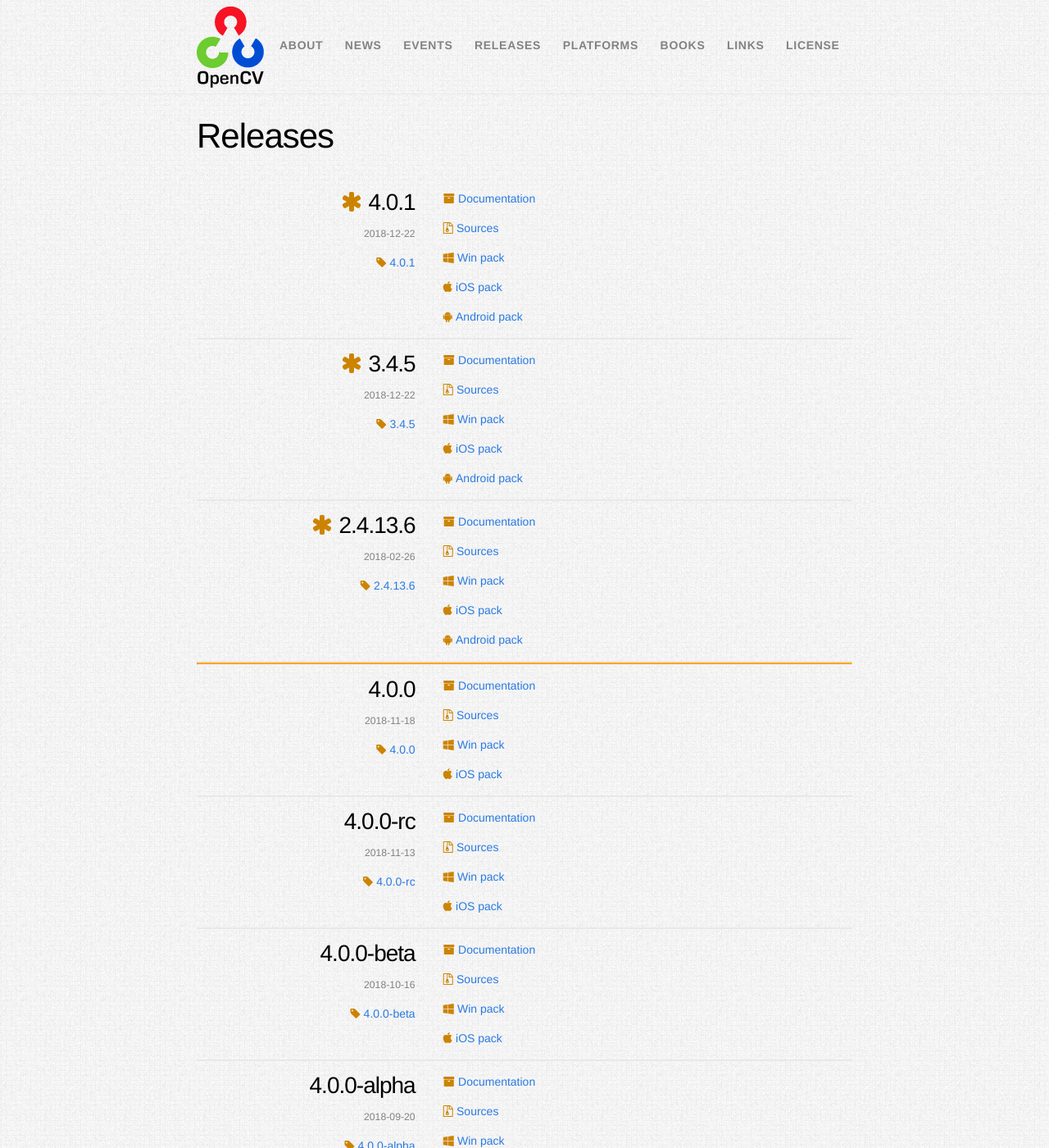
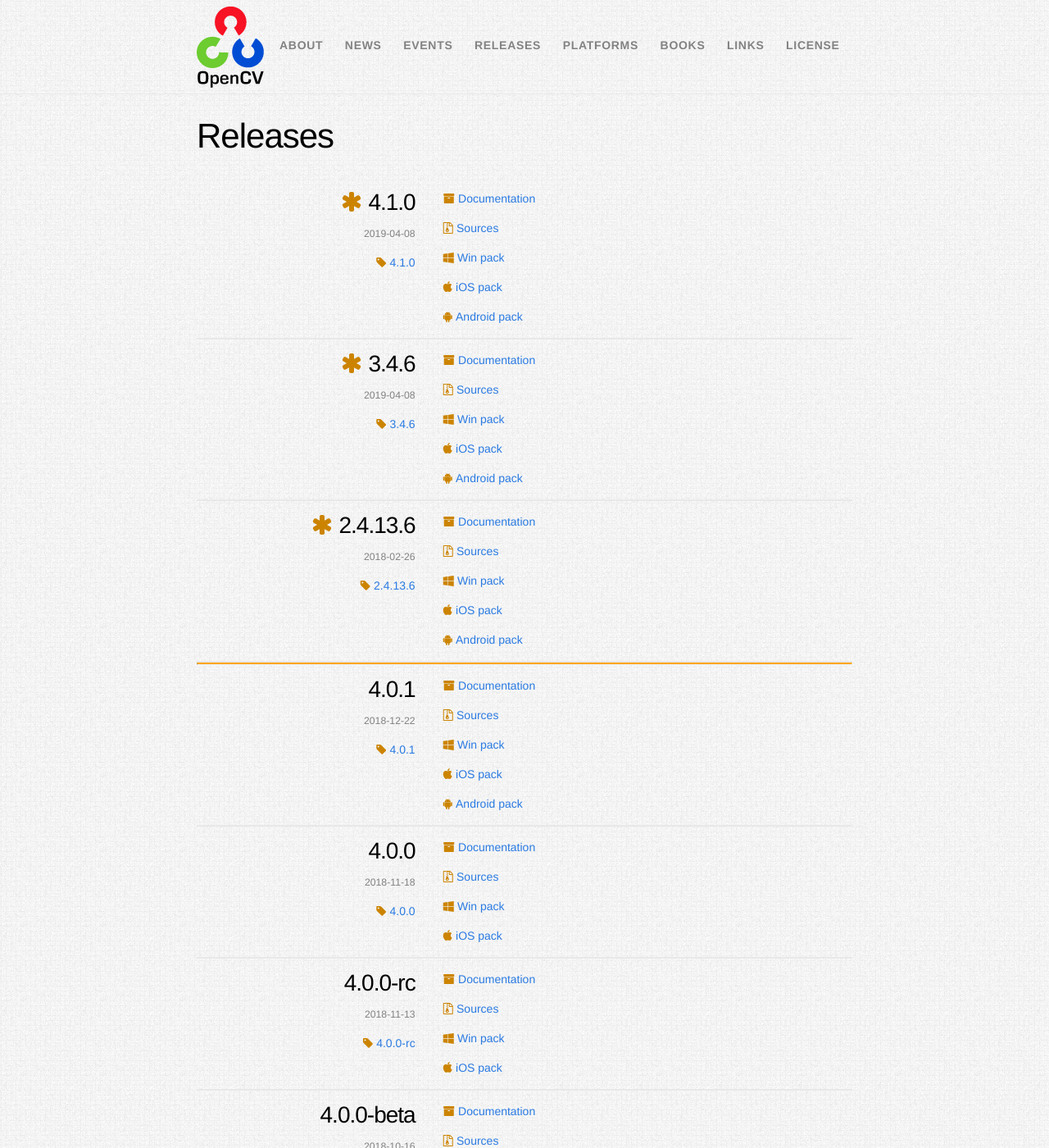
Before and after one commit to opencv-infrastructure/opencv.org, a Jekyll site: the page built from releases.html, in a window 1280 px wide and 1400 px high. Shown: the whole window at 82% size. Built offline with Jekyll 4.4.1, drawn with Linux system fonts in a browser that asks for light colours; some of the changed text lies outside the part shown.

Commit message:
Added Release 4.1.0 announcement

```diff
--- a/_data/releases.yml
+++ b/_data/releases.yml
@@ -573,6 +573,14 @@
     win: https://sourceforge.net/projects/opencvlibrary/files/3.4.5/opencv-3.4.5-vc14_vc15.exe/download
     ios: https://sourceforge.net/projects/opencvlibrary/files/3.4.5/opencv-3.4.5-ios-framework.zip/download
     android: https://sourceforge.net/projects/opencvlibrary/files/3.4.5/opencv-3.4.5-android-sdk.zip/download
+-   version: 3.4.6
+    tag: 3.4.6
+    date: 2019-04-08 16:13:00 +0300
+    doc: http://docs.opencv.org/3.4.6
+    src: https://github.com/opencv/opencv/archive/3.4.6.zip
+    win: https://sourceforge.net/projects/opencvlibrary/files/3.4.6/opencv-3.4.6-vc14_vc15.exe/download
+    ios: https://sourceforge.net/projects/opencvlibrary/files/3.4.6/opencv-3.4.6-ios-framework.zip/download
+    android: https://sourceforge.net/projects/opencvlibrary/files/3.4.6/opencv-3.4.6-android-sdk.zip/download
     latest: true
 -   version: 4.0.0-alpha
     tag: 4.0.0-alpha
@@ -610,4 +618,12 @@
     win: https://sourceforge.net/projects/opencvlibrary/files/4.0.1/opencv-4.0.1-vc14_vc15.exe/download
     ios: https://sourceforge.net/projects/opencvlibrary/files/4.0.1/opencv-4.0.1-ios-framework.zip/download
     android: https://sourceforge.net/projects/opencvlibrary/files/4.0.1/opencv-4.0.1-android-sdk.zip/download
+-   version: 4.1.0
+    tag: 4.1.0
+    date: 2019-04-08 16:30:00 +0300
+    doc: http://docs.opencv.org/4.1.0
+    src: https://github.com/opencv/opencv/archive/4.1.0.zip
+    win: https://sourceforge.net/projects/opencvlibrary/files/4.1.0/opencv-4.1.0-vc14_vc15.exe/download
+    ios: https://sourceforge.net/projects/opencvlibrary/files/4.1.0/opencv-4.1.0-ios-framework.zip/download
+    android: https://sourceforge.net/projects/opencvlibrary/files/4.1.0/opencv-4.1.0-android-sdk.zip/download
     latest: true
```
Also changed, not shown: _posts/2019-04-08-opencv-4-1-0.html (added, +49 -0 lines).
